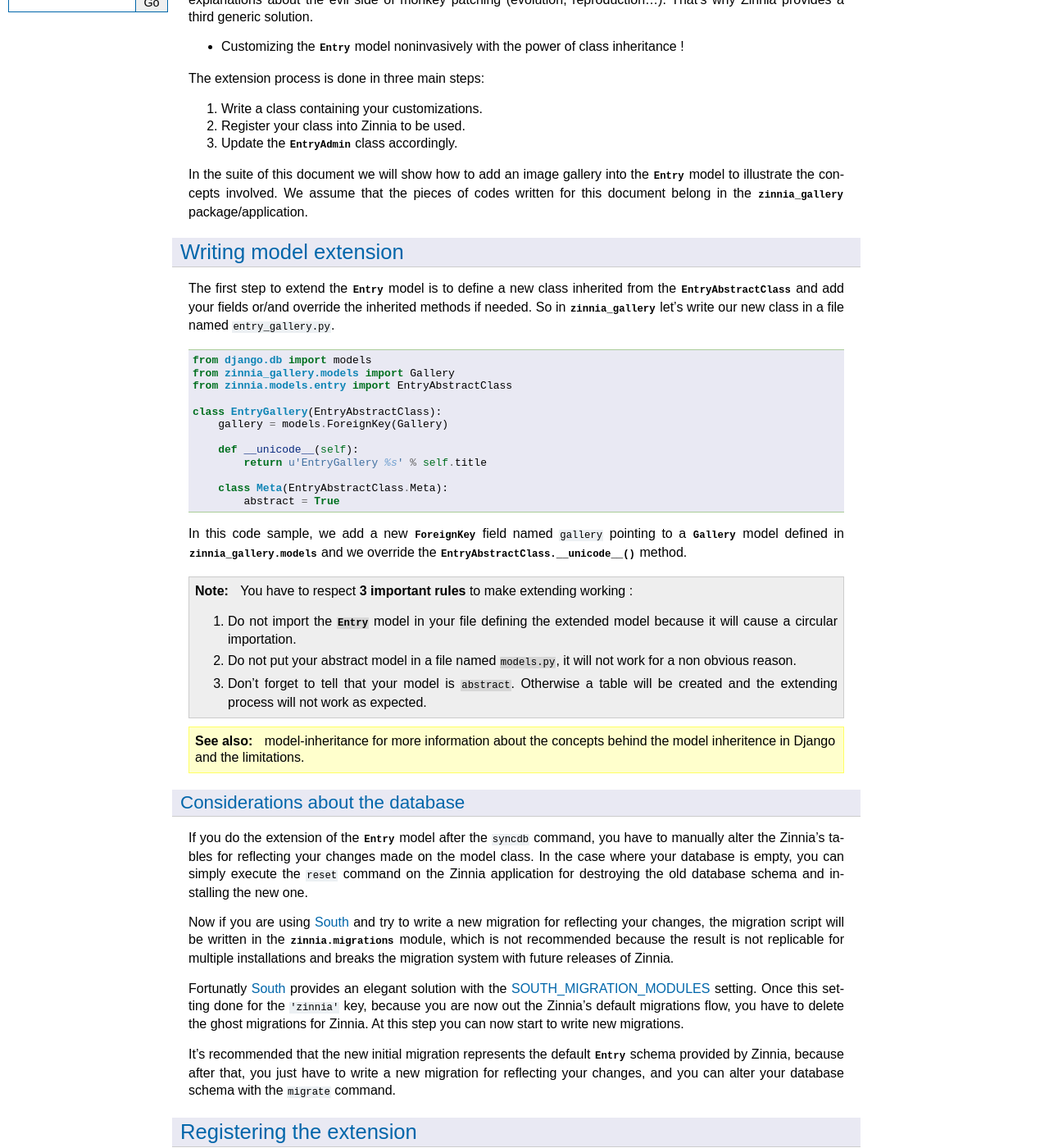
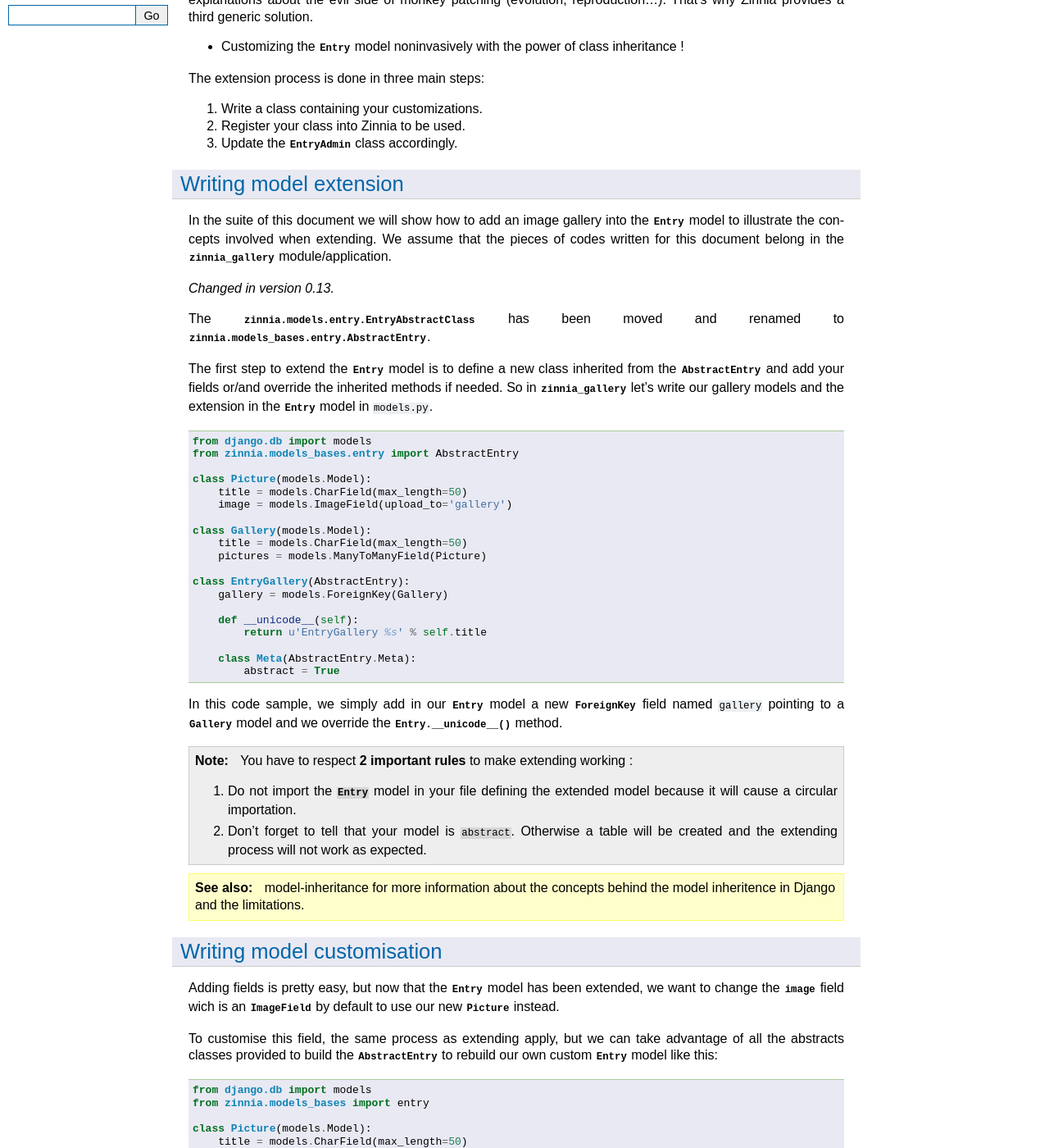
Before and after one commit to Fantomas42/django-blog-zinnia, a Sphinx documentation site: the page built from docs/how-to/extending_entry_model.rst, in a window 1280 px wide and 1400 px high, scrolled down 483 px. Shown: the whole window at 82% size. Built offline with Sphinx 7.4.7, drawn with Linux system fonts in a browser that asks for light colours; some of the changed text lies outside the part shown.

Commit message:
update documentation about extending the entry model, close #219

```diff
--- a/docs/how-to/extending_entry_model.rst
+++ b/docs/how-to/extending_entry_model.rst
@@ -42,47 +42,56 @@ The extension process is done in three main steps:
 #. Register your class into Zinnia to be used.
 #. Update the :class:`~zinnia.admin.entry.EntryAdmin` class accordingly.
 
-In the suite of this document we will show how to add an image gallery into
-the :class:`Entry` model to illustrate the concepts involved. We assume that
-the pieces of codes written for this document belong in the
-:mod:`zinnia_gallery` package/application.
-
 .. _writing-model-extension:
 
 Writing model extension
 =======================
 
+In the suite of this document we will show how to add an image gallery into
+the :class:`Entry` model to illustrate the concepts involved when
+extending. We assume that the pieces of codes written for this document
+belong in the :mod:`zinnia_gallery` module/application.
+
+.. versionchanged:: 0.13
+
+The :class:`zinnia.models.entry.EntryAbstractClass` has been moved and
+renamed to :class:`zinnia.models_bases.entry.AbstractEntry`.
+
 The first step to extend the :class:`Entry` model is to define a new class
-inherited from the :class:`EntryAbstractClass` and add your fields or/and
-override the inherited methods if needed. So in :mod:`zinnia_gallery` let's
-write our new class in a file named :file:`entry_gallery.py`. ::
+inherited from the :class:`~zinnia.models_bases.entry.AbstractEntry` and
+add your fields or/and override the inherited methods if needed. So in
+:mod:`zinnia_gallery` let's write our gallery models and the extension in
+the :class:`Entry` model in :file:`models.py`. ::
 
   from django.db import models
-  from zinnia_gallery.models import Gallery
-  from zinnia.models.entry import EntryAbstractClass
+  from zinnia.models_bases.entry import AbstractEntry
 
-  class EntryGallery(EntryAbstractClass):
+  class Picture(models.Model):
+      title = models.CharField(max_length=50)
+      image = models.ImageField(upload_to='gallery')
+
+  class Gallery(models.Model):
+      title = models.CharField(max_length=50)
+      pictures = models.ManyToManyField(Picture)
+
+  class EntryGallery(AbstractEntry):
       gallery = models.ForeignKey(Gallery)
 
       def __unicode__(self):
           return u'EntryGallery %s' % self.title
 
-      class Meta(EntryAbstractClass.Meta):
+      class Meta(AbstractEntry.Meta):
           abstract = True
 
-In this code sample, we add a new :class:`~django.db.models.ForeignKey`
-field named ``gallery`` pointing to a :class:`Gallery` model defined in
-:mod:`zinnia_gallery.models` and we override the
-:meth:`EntryAbstractClass.__unicode__` method.
+In this code sample, we simply add in our :class:`Entry` model a new
+:class:`~django.db.models.ForeignKey` field named ``gallery`` pointing to a
+:class:`Gallery` model and we override the :meth:`Entry.__unicode__` method.
 
-.. note:: You have to respect **3 important rules** to make extending working :
+.. note:: You have to respect **2 important rules** to make extending working :
 
           #. Do not import the :class:`Entry` model in your file defining
              the extended model because it will cause a circular
              importation.
-
-          #. Do not put your abstract model in a file named :file:`models.py`,
-             it will not work for a non obvious reason.
 
           #. Don't forget to tell that your model is ``abstract``. Otherwise a
              table will be created and the extending process will not work
@@ -92,10 +101,66 @@ field named ``gallery`` pointing to a :class:`Gallery` model defined in
    :ref:`model-inheritance` for more information about the concepts
    behind the model inheritence in Django and the limitations.
 
+.. _writing-model-customisation:
+
+Writing model customisation
+===========================
+
+Adding fields is pretty easy, but now that the :class:`Entry` model has
+been extended, we want to change the :attr:`image` field wich is an
+:class:`~django.db.models.ImageField` by default to use our new
+:class:`Picture` instead.
+
+To customise this field, the same process as extending apply, but we can
+take advantage of all the abstracts classes provided to build the
+:class:`~zinnia.models_bases.entry.AbstractEntry` to rebuild our own custom
+:class:`Entry` model like this: ::
+
+  from django.db import models
+  from zinnia.models_bases import entry
+
+  class Picture(models.Model):
+      title = models.CharField(max_length=50)
+      image = models.ImageField(upload_to='gallery')
+
+  class Gallery(models.Model):
+      title = models.CharField(max_length=50)
+      pictures = models.ManyToManyField(Picture)
+
+  class EntryGallery(
+            entry.CoreEntry,
+            entry.ContentEntry,
+            entry.DiscussionsEntry,
+            entry.RelatedEntry,
+            entry.ExcerptEntry,
+            entry.FeaturedEntry,
+            entry.AuthorsEntry,
+            entry.CategoriesEntry,
+            entry.TagsEntry,
+            entry.LoginRequiredEntry,
+            entry.PasswordRequiredEntry,
+            entry.ContentTemplateEntry,
+            entry.DetailTemplateEntry):
+
+      image = models.ForeignKey(Picture)
+      gallery = models.ForeignKey(Gallery)
+
+      def __unicode__(self):
+          return u'EntryGallery %s' % self.title
+
+      class Meta(entry.CoreEntry.Meta):
+          abstract = True
+
+Now we have an :class:`Entry` model extended with a gallery of pictures and
+customised with a :class:`Picture` model relation as the :attr:`image`
+field.
+
+Note that the same process apply if you want to delete some built-in fields.
+
 .. _database-considerations:
 
 Considerations about the database
----------------------------------
+=================================
 
 If you do the extension of the :class:`Entry` model after the ``syncdb``
 command, you have to manually alter the Zinnia's tables for reflecting your
@@ -133,7 +198,7 @@ process.
 
 Following our example we must add this line in the project's settings. ::
 
-  ZINNIA_ENTRY_BASE_MODEL = 'zinnia_gallery.entry_gallery.EntryGallery'
+  ZINNIA_ENTRY_BASE_MODEL = 'zinnia_gallery.models.EntryGallery'
 
 If an error occurs when your new class is imported a warning will be raised
 and the :class:`EntryAbstractClass` will be used.
--- a/docs/ref/api/zinnia.rst
+++ b/docs/ref/api/zinnia.rst
@@ -90,6 +90,7 @@ Subpackages
 
     zinnia.admin
     zinnia.models
+    zinnia.models_bases
     zinnia.spam_checker
     zinnia.templatetags
     zinnia.url_shortener
```
Also changed, not shown: docs/how-to/rewriting_entry_url.rst (+4 -3 lines), docs/ref/api/zinnia.models_bases.rst (added, +18 -0 lines).
